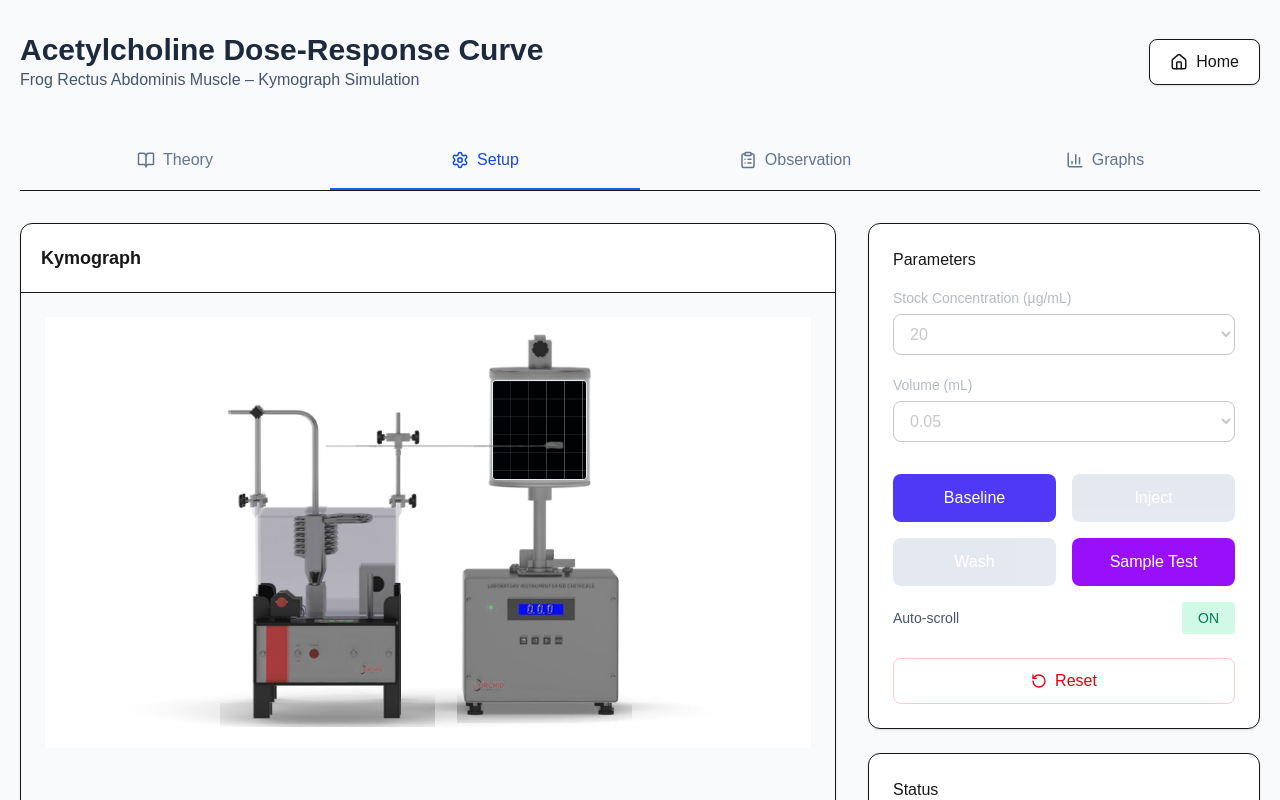
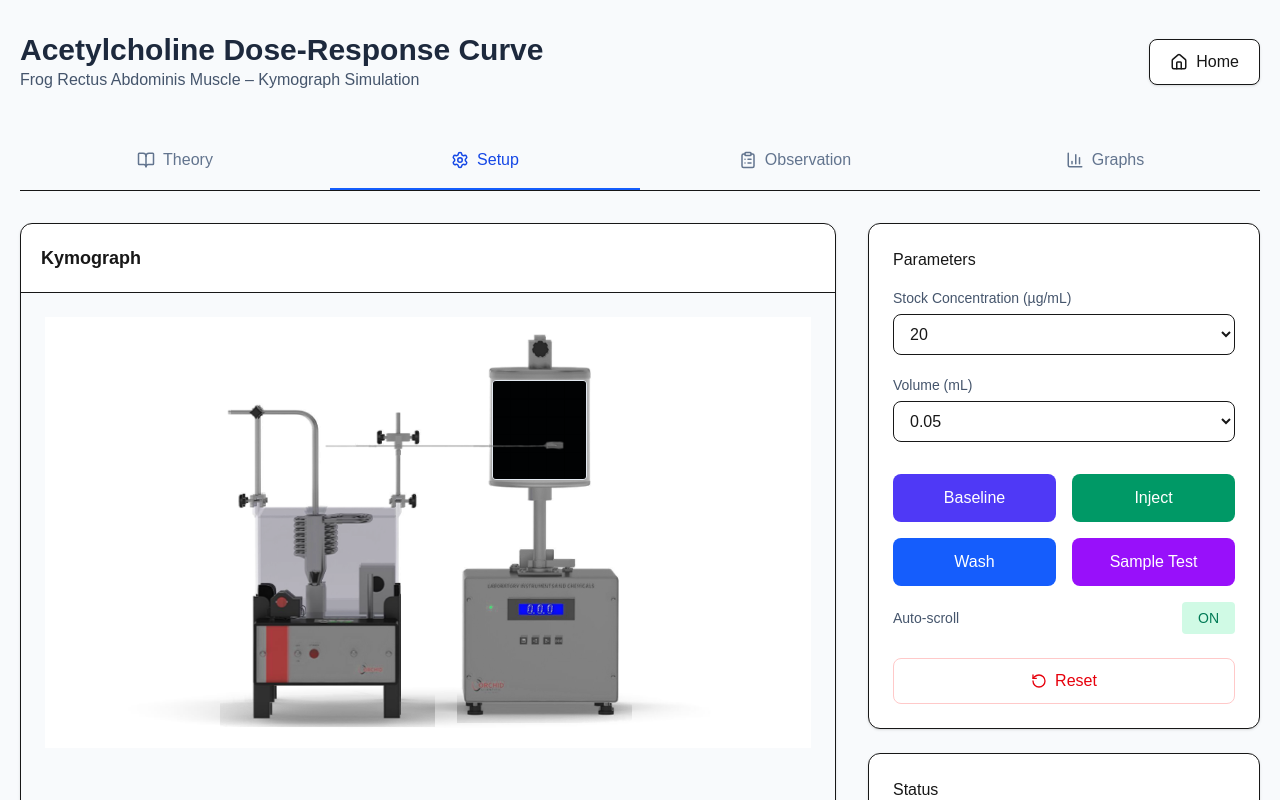
Before and after one commit to HarshaJyos/mycalpharma, a Next.js app: page /exp1 in a window 1280 px wide. Shown: the top 800 px of the page. Built offline with nearby package versions, Linux system fonts and the light colour scheme.

Commit message:
exp1_v3_build_success_commit

```diff
--- a/app/exp1/page.tsx
+++ b/app/exp1/page.tsx
@@ -49,7 +49,7 @@ export default function Exp1Page() {
   const canvasRefs = useRef<Record<string, HTMLCanvasElement>>({})
   const contextRefs = useRef<Record<string, CanvasRenderingContext2D>>({})
   const drawableAreaRefs = useRef<Record<string, HTMLDivElement>>({})
-  const animationFrameRef = useRef<number>()
+  const animationFrameRef = useRef<number | null>(null)
 
   // UI Scale can remain local as it's derived from window size/layout
   const [scale, setScale] = useState(1)
@@ -113,7 +113,7 @@ export default function Exp1Page() {
       imageData.drawableAreas.forEach(area => {
         const canvas = canvasRefs.current[area.id]
         if (canvas) {
-          const storedWidth = canvasWidths[area.id] || area.scrollWidth * 3
+          const storedWidth = canvasWidths[area.id] || Math.max(area.scrollWidth * 5, 8000)
 
           if (canvas.width !== storedWidth) {
             canvas.width = storedWidth
@@ -134,10 +134,12 @@ export default function Exp1Page() {
                 ctx.drawImage(img, 0, 0)
               }
             } else {
+              delete lastPenPositionRef.current[area.id] // Reset persistent memory when canvas goes blank
+
               // Initial Grid
               ctx.fillStyle = area.color
               ctx.fillRect(0, 0, canvas.width, canvas.height)
-              ctx.strokeStyle = '#e0e0e0'
+              //ctx.strokeStyle = '#e0e0e0'
               ctx.lineWidth = 1
               for (let x = 0; x < canvas.width; x += 50) {
                 ctx.beginPath()
@@ -328,7 +330,7 @@ export default function Exp1Page() {
             const newScroll = currentScroll + 15
             const canvas = canvasRefs.current[area.id]
             const visibleWidth = area.width
-            const maxScrollLeft = (canvas?.width || area.scrollWidth * 3) - visibleWidth
+            const maxScrollLeft = (canvas?.width || Math.max(area.scrollWidth * 5, 8000)) - visibleWidth
             const clampedScroll = Math.max(0, Math.min(newScroll, maxScrollLeft))
             drawableAreaRefs.current[area.id].scrollLeft = clampedScroll * scale
             setCurrentGraphX(clampedScroll)
@@ -358,7 +360,7 @@ export default function Exp1Page() {
       const area = imageData.drawableAreas.find(a => a.id === areaId)
       if (area) {
         ctx.fillStyle = area.color
-        ctx.strokeStyle = '#e0e0e0'
+        //ctx.strokeStyle = '#e0e0e0'
         ctx.lineWidth = 1
         for (let x = 0; x < newWidth; x += 50) {
           ctx.beginPath()
@@ -373,7 +375,7 @@ export default function Exp1Page() {
   const performInjection = useCallback((overrideConcentration?: number) => {
     return new Promise<void>((resolve) => {
       const state = useExperimentStore.getState()
-      const { imageData, currentLeverRotation, selectedBaseline, selectedConcentration, setCurrentLeverRotation, setImageData, setCanvasData, setExperimentRunning, setObservations, setFlowStep } = state // Get fresh state
+      const { imageData, currentLeverRotation, selectedBaseline, selectedConcentration, setCurrentLeverRotation, setImageData, setCanvasData, setExperimentRunning, setObservations, setFlowStep, maxResponse, isAutoSample: freshIsAutoSample } = state // Get fresh state
 
       const concentrationToUse = overrideConcentration ?? selectedConcentration
 
@@ -405,6 +407,7 @@ export default function Exp1Page() {
       const areaLastPos: Record<string, { x: number; y: number }> = { ...lastPenPositionRef.current }
       const startScrollPositions: Record<string, number> = {}
       const scrollDistance = 150
+      const textDrawn: Record<string, boolean> = {}
 
       const animate = () => {
         const now = Date.now()
@@ -421,8 +424,8 @@ export default function Exp1Page() {
           )
         }))
 
-        const penTipLocalX = leverImage.x + leverImage.penTipOffsetX
-        const penTipLocalY = leverImage.y + leverImage.penTipOffsetY
+        const penTipLocalX = leverImage.x + leverImage.penTipOffsetX!
+        const penTipLocalY = leverImage.y + leverImage.penTipOffsetY!
         const rotatedPenTip = rotatePoint(
           penTipLocalX,
           penTipLocalY,
@@ -447,7 +450,7 @@ export default function Exp1Page() {
 
             if (autoScroll && drawableAreaRefs.current[area.id]) {
               const visibleWidth = area.width
-              const maxScrollLeft = (canvas?.width || area.scrollWidth * 3) - visibleWidth
+              const maxScrollLeft = (canvas?.width || Math.max(area.scrollWidth * 5, 8000)) - visibleWidth
               // Update currentGraphX state less frequently if possible, but here we drive animation
               const clampedScroll = Math.max(0, Math.min(currentScrollOffset, maxScrollLeft))
               drawableAreaRefs.current[area.id].scrollLeft = clampedScroll * scale
@@ -458,6 +461,21 @@ export default function Exp1Page() {
 
             const canvasX = (rotatedPenTip.x - area.x) + currentScrollOffset
             const canvasY = rotatedPenTip.y - area.y
+
+            if (!textDrawn[area.id]) {
+              const ctx = contextRefs.current[area.id]
+              if (ctx) {
+                ctx.font = '12px sans-serif'
+                ctx.fillStyle = '#ffffff'
+                ctx.textAlign = 'center'
+                ctx.fillText(`${selectedBaseline} ${concentrationToUse}`, canvasX + 25, canvasY + 25)
+              }
+              textDrawn[area.id] = true
+            }
+
+            if (!areaLastPos[area.id]) {
+              areaLastPos[area.id] = { x: canvasX, y: canvasY }
+            }
 
             const lastPos = areaLastPos[area.id]
             if (lastPos) {
@@ -502,13 +520,17 @@ export default function Exp1Page() {
 
           const quantity = selectedBaseline * concentrationToUse
           const concInBath = quantity / ORGAN_BATH_VOLUME
+          const respValue = (responsePercent / 100) * maxResponse
+          const isSample = freshIsAutoSample
+
           setObservations(prev => [...prev, {
             sNo: prev.length + 1,
             concentration: selectedBaseline,
             amountAdded: concentrationToUse,
             concInBath,
-            response: '',
-            percentResponse: ''
+            response: isSample ? respValue.toFixed(2) : '',
+            percentResponse: isSample ? responsePercent.toFixed(2) : '',
+            isSample
           }])
           showToast('Injection completed!', 'success')
           resolve()
@@ -539,11 +561,11 @@ export default function Exp1Page() {
       // Ensure lever is at 0
       setCurrentLeverRotation(0)
 
-      const duration = 2000
+      const duration = 1000
       const startTime = Date.now()
       const areaLastPos: Record<string, { x: number; y: number }> = { ...lastPenPositionRef.current }
       const startScrollPositions: Record<string, number> = {}
-      const scrollDistance = 100 // Shorter scroll for baseline
+      const scrollDistance = 30 // Shorter scroll for baseline
 
       const animate = () => {
         const now = Date.now()
@@ -561,7 +583,7 @@ export default function Exp1Page() {
 
           if (autoScroll && drawableAreaRefs.current[area.id]) {
             const visibleWidth = area.width
-            const maxScrollLeft = (canvas?.width || area.scrollWidth * 3) - visibleWidth
+            const maxScrollLeft = (canvas?.width || Math.max(area.scrollWidth * 5, 8000)) - visibleWidth
             const clampedScroll = Math.max(0, Math.min(currentScrollOffset, maxScrollLeft))
             drawableAreaRefs.current[area.id].scrollLeft = clampedScroll * scale
             setCurrentGraphX(clampedScroll)
@@ -578,6 +600,10 @@ export default function Exp1Page() {
 
           const canvasX = (penTip.x - area.x) + currentScrollOffset
           const canvasY = penTip.y - area.y
+
+          if (!areaLastPos[area.id]) {
+            areaLastPos[area.id] = { x: canvasX, y: canvasY }
+          }
 
           const lastPos = areaLastPos[area.id]
           if (lastPos) {
@@ -676,9 +702,11 @@ export default function Exp1Page() {
       label: '% Response',
       data: sortedObs.map(o => Number(o.percentResponse) || 0),
       borderColor: '#3b82f6',
-      backgroundColor: 'rgba(59, 130, 246, 0.1)',
+      backgroundColor: sortedObs.map(o => o.isSample ? '#a855f7' : 'rgba(59, 130, 246, 0.1)'),
+      pointBackgroundColor: sortedObs.map(o => o.isSample ? '#a855f7' : '#3b82f6'),
+      pointBorderColor: sortedObs.map(o => o.isSample ? '#a855f7' : '#3b82f6'),
       tension: 0.4,
-      pointRadius: 5,
+      pointRadius: sortedObs.map(o => o.isSample ? 7 : 5),
     }]
   }
 
@@ -688,9 +716,11 @@ export default function Exp1Page() {
       label: '% Response',
       data: sortedObs.map(o => Number(o.percentResponse) || 0),
       borderColor: '#10b981',
-      backgroundColor: 'rgba(16, 185, 129, 0.1)',
+      backgroundColor: sortedObs.map(o => o.isSample ? '#a855f7' : 'rgba(16, 185, 129, 0.1)'),
+      pointBackgroundColor: sortedObs.map(o => o.isSample ? '#a855f7' : '#10b981'),
+      pointBorderColor: sortedObs.map(o => o.isSample ? '#a855f7' : '#10b981'),
       tension: 0.4,
-      pointRadius: 5,
+      pointRadius: sortedObs.map(o => o.isSample ? 7 : 5),
     }]
   }
 
@@ -863,7 +893,7 @@ export default function Exp1Page() {
                           <canvas
                             ref={el => { if (el) canvasRefs.current[area.id] = el }}
                             style={{
-                              width: `${(canvasWidths[area.id] || area.scrollWidth * 3) * scale}px`,
+                              width: `${(canvasWidths[area.id] || Math.max(area.scrollWidth * 5, 8000)) * scale}px`,
                               height: `${area.height * scale}px`,
                             }}
                           />
@@ -879,18 +909,13 @@ export default function Exp1Page() {
               <div className="bg-white rounded-xl shadow border p-6">
                 <h3 className="font-medium mb-4">Parameters</h3>
                 <div className="space-y-5">
-                  {/* Inputs only visible after Baseline is clicked (i.e. during INJECTION phase) or at start?
-                      User said: "input fields only come when after the user click on base line"
-                      So visible only when flowStep === 'INJECTION'
-                  */}
-                  {(flowStep === 'INJECTION' || flowStep === 'BASELINE' || flowStep === 'WASH') && (
-                    <div className={`space-y-5 transition-opacity duration-300 ${flowStep === 'INJECTION' ? 'opacity-100' : 'opacity-40 pointer-events-none'}`}>
+                  <div className="space-y-5 transition-opacity duration-300 opacity-100">
                     <div>
                       <label className="block text-sm text-slate-600 mb-1.5">Stock Concentration (µg/mL)</label>
                       <select
                         value={selectedBaseline}
                         onChange={e => setSelectedBaseline(Number(e.target.value))}
-                          disabled={experimentRunning || isAutoSample || flowStep !== 'INJECTION'}
+                        disabled={experimentRunning || isAutoSample}
                         className="w-full border rounded-lg px-3 py-2.5 disabled:opacity-60"
                       >
                         {availableBaselines.map(v => <option key={v} value={v}>{v}</option>)}
@@ -901,20 +926,19 @@ export default function Exp1Page() {
                       <select
                         value={selectedConcentration}
                         onChange={e => setSelectedConcentration(Number(e.target.value))}
-                          disabled={experimentRunning || isAutoSample || flowStep !== 'INJECTION'}
+                        disabled={experimentRunning || isAutoSample}
                         className="w-full border rounded-lg px-3 py-2.5 disabled:opacity-60"
                       >
                         {availableConcentrations.map(v => <option key={v} value={v}>{v}</option>)}
                       </select>
                     </div>
                   </div>
-                  )}
                 </div>
 
                 <div className="mt-8 grid grid-cols-2 gap-4">
                   <button
                     onClick={performBaseline}
-                    disabled={experimentRunning || isAutoSample || flowStep !== 'BASELINE'}
+                    disabled={experimentRunning || isAutoSample}
                     title="Draw a baseline on the kymograph before injection"
                     className="py-3 bg-indigo-600 text-white rounded-lg font-medium hover:bg-indigo-700 disabled:opacity-50 disabled:bg-slate-300 disabled:cursor-not-allowed transition-colors"
                   >
@@ -922,16 +946,16 @@ export default function Exp1Page() {
                   </button>
                   <button
                     onClick={() => performInjection()}
-                    disabled={experimentRunning || isAutoSample || flowStep !== 'INJECTION'}
-                    title="Inject the selected concentration of drug (Available after baseline)"
+                    disabled={experimentRunning || isAutoSample}
+                    title="Inject the selected concentration of drug"
                     className="py-3 bg-emerald-600 text-white rounded-lg font-medium hover:bg-emerald-700 disabled:opacity-50 disabled:bg-slate-300 disabled:cursor-not-allowed transition-colors"
                   >
                     Inject
                   </button>
                   <button
                     onClick={performWash}
-                    disabled={experimentRunning || isAutoSample || flowStep !== 'WASH'}
-                    title="Wash the organ bath to return to baseline (Available after injection)"
+                    disabled={experimentRunning || isAutoSample}
+                    title="Wash the organ bath to return to baseline"
                     className="py-3 bg-blue-600 text-white rounded-lg font-medium hover:bg-blue-700 disabled:opacity-50 disabled:bg-slate-300 disabled:cursor-not-allowed transition-colors"
                   >
                     Wash
@@ -939,7 +963,7 @@ export default function Exp1Page() {
 
                   <button
                     onClick={performSample}
-                    disabled={experimentRunning || flowStep !== 'BASELINE'}
+                    disabled={experimentRunning || isAutoSample}
                     title="Automatically run a full cycle with a random concentration"
                     className="py-3 bg-purple-600 text-white rounded-lg font-medium hover:bg-purple-700 disabled:opacity-50 disabled:bg-slate-300 disabled:cursor-not-allowed transition-colors"
                   >
@@ -1030,7 +1054,7 @@ export default function Exp1Page() {
                             src={storedData}
                             alt="Graph Recording"
                             style={{
-                              width: `${(canvasWidths[area.id] || area.scrollWidth * 3) * displayScale}px`,
+                              width: `${(canvasWidths[area.id] || Math.max(area.scrollWidth * 5, 8000)) * displayScale}px`,
                               height: `${area.height * displayScale}px`,
                               maxWidth: 'none', // Ensure it doesn't shrink
                               display: 'block'
@@ -1086,12 +1110,17 @@ export default function Exp1Page() {
                       </tr>
                     ) : (
                       observations.map((obs, i) => (
-                        <tr key={i} className="hover:bg-slate-50">
+                        <tr key={i} className={obs.isSample ? "bg-purple-50 hover:bg-purple-100" : "hover:bg-slate-50"}>
                           <td className="px-6 py-4">{obs.sNo}</td>
                           <td className="px-6 py-4">{obs.concentration.toFixed(2)}</td>
                           <td className="px-6 py-4">{obs.amountAdded.toFixed(2)}</td>
                           <td className="px-6 py-4">{obs.concInBath.toFixed(4)}</td>
                           <td className="px-6 py-3">
+                            {obs.isSample ? (
+                              <div className="font-medium text-purple-600 px-3 py-1.5">
+                                {obs.response}
+                              </div>
+                            ) : (
                               <input
                                 type="number"
                                 step="0.1"
@@ -1099,8 +1128,9 @@ export default function Exp1Page() {
                                 onChange={e => updateObservationResponse(i, e.target.value)}
                                 className="w-24 px-3 py-1.5 border rounded focus:outline-none focus:border-blue-400"
                               />
+                            )}
                           </td>
-                          <td className="px-6 py-4 font-medium text-emerald-600">
+                          <td className={`px-6 py-4 font-medium ${obs.isSample ? 'text-purple-600' : 'text-emerald-600'}`}>
                             {obs.percentResponse || '—'}%
                           </td>
                         </tr>
--- a/app/exp1/store.ts
+++ b/app/exp1/store.ts
@@ -1,6 +1,6 @@
 import { create } from 'zustand'
 import { persist } from 'zustand/middleware'
-import { INITIAL_DATA, ImageData, ObservationRecord } from './data'
+import { INITIAL_DATA, ImageData } from './data'
 
 export type { ImageData, SubImage, DrawableArea } from './data'
 
@@ -11,6 +11,7 @@ export interface ObservationRecord {
     concInBath: number
     response: string
     percentResponse: string
+    isSample?: boolean
 }
 
 interface ExperimentState {
```
Lines whose indentation alone changed are shown as unchanged.
